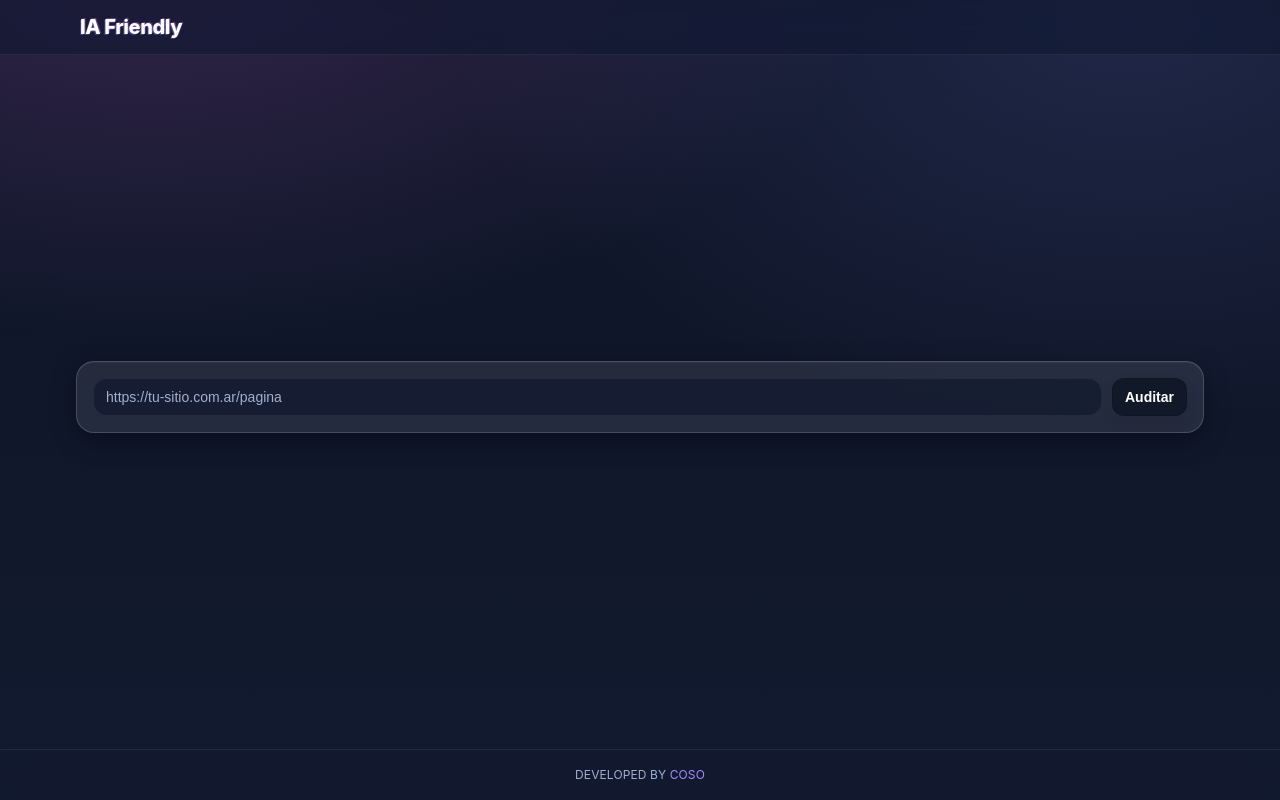
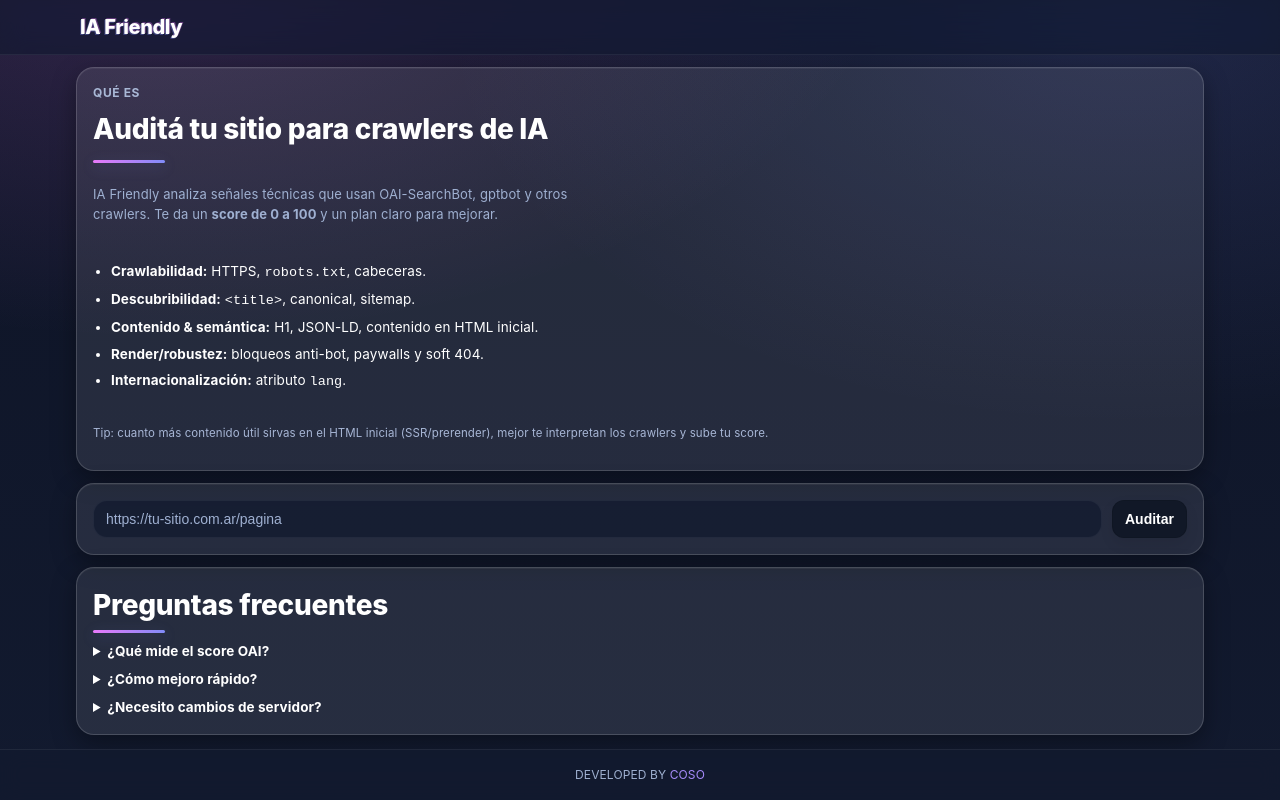
Before and after one commit to candefondini/auditor, a Next.js app: page / in a window 1280 px wide. Built offline with nearby package versions, Linux system fonts and the light colour scheme.

Commit message:
otra prueba

```diff
--- a/app/layout.tsx
+++ b/app/layout.tsx
@@ -15,27 +15,33 @@ export const viewport: Viewport = {
 
 export const metadata: Metadata = {
   metadataBase: new URL("https://prompte.ar"),
-  title: { default: "IA Friendly", template: "%s | prompte.ar" }, // <- prompte.ar
-  description: "Auditoría de accesibilidad para OAI-SearchBot.",
-  applicationName: "prompte.ar", // <- prompte.ar
-  keywords: ["accesibilidad", "SEO", "auditor", "OAI", "promte", "coso"],
+  title: { default: "IA Friendly", template: "%s | prompte.ar" },
+  // ⬇️ description 50–160 chars para cerrar el warning del auditor
+  description:
+    "Auditá si tu sitio es accesible para crawlers de IA (OAI-SearchBot, gptbot). Obtené score, sugerencias técnicas, schema y mejoras SEO.",
+  applicationName: "prompte.ar",
+  keywords: ["accesibilidad", "SEO", "auditor", "OAI", "prompte", "coso"],
   authors: [{ name: "Coso", url: "https://coso.ar" }],
   creator: "Coso",
   publisher: "Coso",
   alternates: { canonical: "/", languages: { "es-AR": "/" } },
   openGraph: {
     type: "website",
-    url: "https://prompte.ar",        // <- prompte.ar
-    siteName: "prompte.ar",           // <- prompte.ar
+    url: "https://prompte.ar",
+    siteName: "prompte.ar",
     title: "IA Friendly",
-    description: "Auditoría de accesibilidad para OAI-SearchBot.",
+    // ⬇️ misma descripción que la principal
+    description:
+      "Auditá si tu sitio es accesible para crawlers de IA (OAI-SearchBot, gptbot). Obtené score, sugerencias técnicas, schema y mejoras SEO.",
     images: [{ url: "/og.png", width: 1200, height: 630, alt: "IA Friendly" }],
     locale: "es_AR",
   },
   twitter: {
     card: "summary_large_image",
     title: "IA Friendly",
-    description: "Auditoría de accesibilidad para OAI-SearchBot.",
+    // ⬇️ misma descripción que la principal
+    description:
+      "Auditá si tu sitio es accesible para crawlers de IA (OAI-SearchBot, gptbot). Obtené score, sugerencias técnicas, schema y mejoras SEO.",
     images: ["/og.png"],
   },
   robots: {
@@ -96,11 +102,12 @@ export default function RootLayout({ children }: { children: React.ReactNode })
               "@type": "Organization",
               name: "Coso",
               url: "https://coso.ar",
-              logo: "https://prompte.ar/og.png", // <- prompte.ar
+              logo: "https://prompte.ar/og.png",
               sameAs: [],
             }),
           }}
         />
+
         {/* WebApplication */}
         <script
           type="application/ld+json"
@@ -109,9 +116,49 @@ export default function RootLayout({ children }: { children: React.ReactNode })
               "@context": "https://schema.org",
               "@type": "WebApplication",
               name: "IA Friendly",
-              url: "https://prompte.ar", // <- prompte.ar
+              url: "https://prompte.ar",
               applicationCategory: "DeveloperApplication",
               operatingSystem: "All",
+            }),
+          }}
+        />
+
+        {/* ⬇️ FAQPage: sube FAQ/HowTo y ayuda al contenido semántico */}
+        <script
+          type="application/ld+json"
+          dangerouslySetInnerHTML={{
+            __html: JSON.stringify({
+              "@context": "https://schema.org",
+              "@type": "FAQPage",
+              mainEntity: [
+                {
+                  "@type": "Question",
+                  name: "¿Qué mide el score OAI?",
+                  acceptedAnswer: {
+                    "@type": "Answer",
+                    text:
+                      "Evalúa crawlabilidad, descubribilidad, contenido semántico, robustez de renderizado e internacionalización. Cuanto más alto, mejor preparado está tu sitio para crawlers de IA.",
+                  },
+                },
+                {
+                  "@type": "Question",
+                  name: "¿Cómo puedo mejorar mi puntaje?",
+                  acceptedAnswer: {
+                    "@type": "Answer",
+                    text:
+                      "Sumá contenido útil en el HTML inicial (SSR/prerender), agregá datos estructurados en JSON-LD, optimizá metadatos y evitá bloqueos en robots.txt y cabeceras.",
+                  },
+                },
+                {
+                  "@type": "Question",
+                  name: "¿Requiere cambios de servidor?",
+                  acceptedAnswer: {
+                    "@type": "Answer",
+                    text:
+                      "Ayuda activar HSTS, una política CSP compatible y protección contra clickjacking. También conviene declarar sitemap, canonical y mantener robots.txt abierto.",
+                  },
+                },
+              ],
             }),
           }}
         />
--- a/app/page.tsx
+++ b/app/page.tsx
@@ -50,8 +50,8 @@ function isValidAuditableUrl(raw: string): boolean {
     const u = new URL(withProto);
     if (!/^https?:$/.test(u.protocol)) return false;
     const host = u.hostname;
-    if (!/^[a-z0-9.-]+$/i.test(host)) return false;          // letras/números/guiones/puntos
-    if (!/\.[a-z]{2,}$/i.test(host)) return false;           // TLD de 2+ letras (.ar ok), multinivel ok
+    if (!/^[a-z0-9.-]+$/i.test(host)) return false; // letras/números/guiones/puntos
+    if (!/\.[a-z]{2,}$/i.test(host)) return false; // TLD de 2+ letras (.ar ok), multinivel ok
     return true;
   } catch {
     return false;
@@ -103,13 +103,23 @@ function useLockBody(lock: boolean) {
   useEffect(() => {
     const original = document.body.style.overflow;
     if (lock) document.body.style.overflow = "hidden";
-    return () => { document.body.style.overflow = original; };
+    return () => {
+      document.body.style.overflow = original;
+    };
   }, [lock]);
 }
 
 function Modal({
-  open, onClose, children, labelledBy,
-}: { open: boolean; onClose: () => void; children: React.ReactNode; labelledBy?: string }) {
+  open,
+  onClose,
+  children,
+  labelledBy,
+}: {
+  open: boolean;
+  onClose: () => void;
+  children: React.ReactNode;
+  labelledBy?: string;
+}) {
   useLockBody(open);
   if (!open) return null;
   return (
@@ -118,18 +128,30 @@ function Modal({
       aria-modal="true"
       aria-labelledby={labelledBy}
       style={{
-        position: "fixed", inset: 0, zIndex: 50, display: "grid", placeItems: "center",
-        background: "rgba(0,0,0,.6)", backdropFilter: "blur(4px)",
+        position: "fixed",
+        inset: 0,
+        zIndex: 50,
+        display: "grid",
+        placeItems: "center",
+        background: "rgba(0,0,0,.6)",
+        backdropFilter: "blur(4px)",
       }}
-      onMouseDown={(e) => { if (e.target === e.currentTarget) onClose(); }}
+      onMouseDown={(e) => {
+        if (e.target === e.currentTarget) onClose();
+      }}
     >
       <div
         style={{
-          width: "min(880px, 92vw)", maxHeight: "85vh", overflow: "auto",
+          width: "min(880px, 92vw)",
+          maxHeight: "85vh",
+          overflow: "auto",
           background: "color-mix(in srgb, #ffffff 10%, transparent)",
           border: "1px solid color-mix(in srgb, #ffffff 18%, transparent)",
-          borderRadius: 18, padding: 16, color: "#fff",
-          boxShadow: "0 12px 40px rgba(0,0,0,.45)", animation: "modalIn .18s ease-out",
+          borderRadius: 18,
+          padding: 16,
+          color: "#fff",
+          boxShadow: "0 12px 40px rgba(0,0,0,.45)",
+          animation: "modalIn .18s ease-out",
         }}
       >
         {children}
@@ -145,13 +167,15 @@ function Modal({
 }
 
 /* ---- Helper Card (hover) ---- */
-type CardProps = HTMLAttributes<HTMLDivElement> & Partial<MotionProps> & { as?: ElementType; };
+type CardProps = HTMLAttributes<HTMLDivElement> & Partial<MotionProps> & { as?: ElementType };
 const Card: React.FC<CardProps> = ({ children, style, as: Comp = "div", ...rest }) => (
   <Comp
     {...rest}
     style={{
       background: "color-mix(in srgb, #ffffff 9%, transparent)",
-      color: "#fff", borderRadius: 18, padding: 12,
+      color: "#fff",
+      borderRadius: 18,
+      padding: 12,
       boxShadow: "0 8px 24px rgba(0,0,0,.35), inset 0 1px 0 rgba(255,255,255,.05)",
       border: "1px solid color-mix(in srgb, #ffffff 16%, transparent)",
       transition: "transform .2s ease, box-shadow .2s ease",
@@ -188,7 +212,12 @@ type SearchBarProps = {
 };
 
 const SearchBar = memo(function SearchBar({
-  url, setUrl, loading, onSubmit, error, top = false,
+  url,
+  setUrl,
+  loading,
+  onSubmit,
+  error,
+  top = false,
 }: SearchBarProps) {
   return (
     <Card style={{ ...SEARCH_CARD_STYLE, ...(top ? { marginTop: 12, marginBottom: 10 } : {}) }}>
@@ -251,7 +280,9 @@ export default function Home() {
     e.preventDefault();
     if (loading) return;
     if (!isValidAuditableUrl(url)) {
-      setErr("Ingresá una URL válida (https/http). Aceptamos dominios .ar y multinivel como .com.ar");
+      setErr(
+        "Ingresá una URL válida (https/http). Aceptamos dominios .ar y multinivel como .com.ar"
+      );
       return;
     }
     audit();
@@ -266,20 +297,61 @@ export default function Home() {
         transition={{ duration: 0.35 }}
       >
         <div className="header-content">
-          <h1 className="title-glitch" data-text="IA Friendly">IA Friendly</h1>
+          <h1 className="title-glitch" data-text="IA Friendly">
+            IA Friendly
+          </h1>
         </div>
       </motion.header>
 
       <div className="content-container">
-        {/* ======= BUSCADOR ======= */}
+        {/* ======= ESTADO: SIN RESULTADOS ======= */}
         {!hasResult ? (
-          <div
-            style={{
-              minHeight: "calc(100dvh - 140px)", // centra entre header y footer
-              display: "grid",
-              placeItems: "center",
-            }}
-          >
+          <div style={{ display: "grid", gap: 12 }}>
+            {/* Intro rica en texto para subir textRatio y evitar soft 404 */}
+            <Card style={{ ...SEARCH_CARD_STYLE }}>
+              <div className="section-title">
+                <div className="section-eyebrow">Qué es</div>
+                <h2 className="section-heading">Auditá tu sitio para crawlers de IA</h2>
+                <div className="section-divider" />
+                <p className="section-kicker">
+                  IA Friendly analiza señales técnicas que usan OAI-SearchBot, gptbot y otros
+                  crawlers. Te da un <strong>score de 0 a 100</strong> y un plan claro para mejorar.
+                </p>
+              </div>
+
+              <div style={{ marginTop: 10, display: "grid", gap: 8 }}>
+                <ul
+                  style={{
+                    listStyle: "disc",
+                    paddingLeft: 18,
+                    display: "grid",
+                    gap: 6,
+                  }}
+                >
+                  <li>
+                    <strong>Crawlabilidad:</strong> HTTPS, <code>robots.txt</code>, cabeceras.
+                  </li>
+                  <li>
+                    <strong>Descubribilidad:</strong> <code>&lt;title&gt;</code>, canonical, sitemap.
+                  </li>
+                  <li>
+                    <strong>Contenido & semántica:</strong> H1, JSON-LD, contenido en HTML inicial.
+                  </li>
+                  <li>
+                    <strong>Render/robustez:</strong> bloqueos anti-bot, paywalls y soft 404.
+                  </li>
+                  <li>
+                    <strong>Internacionalización:</strong> atributo <code>lang</code>.
+                  </li>
+                </ul>
+                <p className="muted small">
+                  Tip: cuanto más contenido útil sirvas en el HTML inicial (SSR/prerender), mejor
+                  te interpretan los crawlers y sube tu score.
+                </p>
+              </div>
+            </Card>
+
+            {/* Buscador */}
             <SearchBar
               url={url}
               setUrl={setUrl}
@@ -287,16 +359,38 @@ export default function Home() {
               onSubmit={handleSubmit}
               error={err}
             />
+
+            {/* Mini-FAQ visible para sumar semántica */}
+            <Card style={{ ...SEARCH_CARD_STYLE }}>
+              <h2 className="section-heading" style={{ marginTop: 0 }}>Preguntas frecuentes</h2>
+              <div className="section-divider" />
+              <details style={{ marginTop: 8 }}>
+                <summary><strong>¿Qué mide el score OAI?</strong></summary>
+                <p style={{ marginTop: 6 }}>
+                  Combina señales de crawlabilidad, descubribilidad, contenido semántico,
+                  robustez de render e i18n. Es un indicador práctico de preparación para IA.
+                </p>
+              </details>
+              <details style={{ marginTop: 8 }}>
+                <summary><strong>¿Cómo mejoro rápido?</strong></summary>
+                <p style={{ marginTop: 6 }}>
+                  Agregá contenido clave en el HTML inicial, sumá JSON-LD (schema.org) y revisá
+                  <code> robots.txt</code> y cabeceras para no bloquear bots legítimos.
+                </p>
+              </details>
+              <details style={{ marginTop: 8 }}>
+                <summary><strong>¿Necesito cambios de servidor?</strong></summary>
+                <p style={{ marginTop: 6 }}>
+                  Ayuda habilitar HSTS, una CSP compatible y proteger contra clickjacking. Declarar
+                  sitemap y canonical también suma.
+                </p>
+              </details>
+            </Card>
           </div>
         ) : (
           <>
-            <SearchBar
-              url={url}
-              setUrl={setUrl}
-              loading={loading}
-              onSubmit={handleSubmit}
-              top
-            />
+            {/* ======= BUSCADOR (estado con resultados) ======= */}
+            <SearchBar url={url} setUrl={setUrl} loading={loading} onSubmit={handleSubmit} top />
             {err && <div className="error-message">Error: {err}</div>}
           </>
         )}
@@ -338,7 +432,9 @@ export default function Home() {
               {data.accessibleForOAI === false && (data.blockedReasons?.length || 0) > 0 && (
                 <ul style={{ marginTop: 8, paddingLeft: 18 }}>
                   {(data.blockedReasons || []).map((r: string, i: number) => (
-                    <li key={i} className="muted">{r}</li>
+                    <li key={i} className="muted">
+                      {r}
+                    </li>
                   ))}
                 </ul>
               )}
@@ -368,9 +464,7 @@ export default function Home() {
                     <div className="score-header" style={{ marginTop: 10 }}>
                       <div className="score-value" style={{ marginBottom: 6 }}>
                         Preparación global:{" "}
-                        <span className={`score-chip chip-${tone(data.iaReadiness)}`}>
-                          {data.iaReadiness}
-                        </span>
+                        <span className={`score-chip chip-${tone(data.iaReadiness)}`}>{data.iaReadiness}</span>
                         /100
                       </div>
                       <div className="score-bar">
@@ -393,7 +487,16 @@ export default function Home() {
                         ["Claude", scores.claude],
                       ];
                       return (
-                        <ul style={{ listStyle: "none", padding: 0, margin: 0, display: "grid", gap: 6, fontSize: 14 }}>
+                        <ul
+                          style={{
+                            listStyle: "none",
+                            padding: 0,
+                            margin: 0,
+                            display: "grid",
+                            gap: 6,
+                            fontSize: 14,
+                          }}
+                        >
                           {rows.map(([label, val]) => (
                             <li
                               key={label}
@@ -455,7 +558,9 @@ export default function Home() {
                 <Card>
                   <div className="score-header">
                     <div className="score-details">
-                      <div className="muted" style={{ wordBreak: "break-word" }}>{data.finalUrl || data.url}</div>
+                      <div className="muted" style={{ wordBreak: "break-word" }}>
+                        {data.finalUrl || data.url}
+                      </div>
                       <div className="score-value" style={{ margin: "6px 0" }}>
                         Score OAI: <span className={`score-chip chip-${tone(data.overall!)}`}>{data.overall}</span>/100
                       </div>
@@ -485,11 +590,14 @@ export default function Home() {
                         <ul className="category-items">
                           {Object.entries(b.items || {}).map(([k, v]) => {
                             const label = LABELS[k] || k;
-                            const normalized = typeof v === "boolean" ? (NEGATIVE_TRUE.has(k) ? !v : v) : v;
+                            const normalized =
+                              typeof v === "boolean" ? (NEGATIVE_TRUE.has(k) ? !v : v) : v;
                             return (
                               <li key={k} className="category-item">
                                 <span>{label}</span>
-                                <span>{typeof normalized === "boolean" ? (normalized ? "✔" : "✖") : String(normalized)}</span>
+                                <span>
+                                  {typeof normalized === "boolean" ? (normalized ? "✔" : "✖") : String(normalized)}
+                                </span>
                               </li>
                             );
                           })}
@@ -528,7 +636,9 @@ export default function Home() {
                           <div style={{ fontWeight: 600 }}>{s.title}</div>
                           {s.detail && <div className="muted small">{s.detail}</div>}
                         </div>
-                        <div>{s.impactPts} pts · {s.effort}</div>
+                        <div>
+                          {s.impactPts} pts · {s.effort}
+                        </div>
                       </motion.li>
                     ))}
                   </ul>
@@ -559,17 +669,24 @@ export default function Home() {
             <Card>
               <div
                 style={{
-                  display: "flex", gap: 12, alignItems: "center",
-                  justifyContent: "space-between", flexWrap: "wrap",
+                  display: "flex",
+                  gap: 12,
+                  alignItems: "center",
+                  justifyContent: "space-between",
+                  flexWrap: "wrap",
                 }}
               >
                 <div>
                   <h3 style={{ margin: 0 }}>¿Querés subir tu puntaje?</h3>
-                  <p style={{ margin: "4px 0 0 0" }}>Con una asesoría rápida te ayudamos a implementar las mejoras clave.</p>
+                  <p style={{ margin: "4px 0 0 0" }}>
+                    Con una asesoría rápida te ayudamos a implementar las mejoras clave.
+                  </p>
                 </div>
                 <button
-                  type="button" className="btn-audit"
-                  onClick={() => setShowForm(true)} aria-expanded={showForm}
+                  type="button"
+                  className="btn-audit"
+                  onClick={() => setShowForm(true)}
+                  aria-expanded={showForm}
                 >
                   Contactanos
                 </button>
@@ -579,8 +696,12 @@ export default function Home() {
             {/* Modal */}
             <Modal open={showForm} onClose={() => setShowForm(false)} labelledBy="contactanos-title">
               <div style={{ display: "flex", justifyContent: "space-between", alignItems: "start", gap: 10 }}>
-                <h3 id="contactanos-title" style={{ margin: 0, fontSize: 18, fontWeight: 800 }}>Contactanos</h3>
-                <button type="button" className="btn-secondary" onClick={() => setShowForm(false)}>Cerrar</button>
+                <h3 id="contactanos-title" style={{ margin: 0, fontSize: 18, fontWeight: 800 }}>
+                  Contactanos
+                </h3>
+                <button type="button" className="btn-secondary" onClick={() => setShowForm(false)}>
+                  Cerrar
+                </button>
               </div>
               <div style={{ marginTop: 12 }}>
                 <LeadCTA score={data.overall!} url={data.finalUrl || data.url!} />
@@ -593,7 +714,13 @@ export default function Home() {
       <footer className="site-footer" aria-label="Pie de página">
         <div className="footer-inner">
           DEVELOPED BY{" "}
-          <a href="https://coso.ar" className="brand brand-link" target="_blank" rel="noopener noreferrer" title="Ir a coso.ar">
+          <a
+            href="https://coso.ar"
+            className="brand brand-link"
+            target="_blank"
+            rel="noopener noreferrer"
+            title="Ir a coso.ar"
+          >
             COSO
           </a>
         </div>
```
